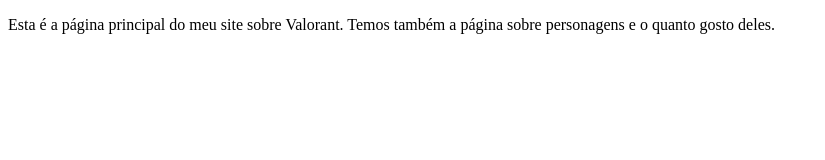
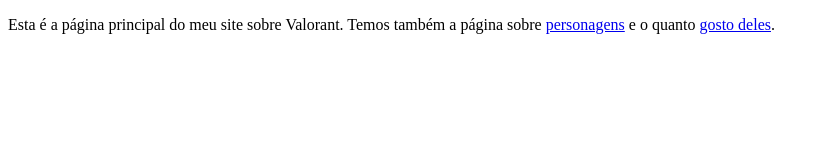
Before and after one commit to ufjf-dcc202/ufjf-dcc202-2023-3-b-atv5-jvribeiro207, a website: page index.html in a window 1280 px wide. Shown: the whole page, without its empty margins (0-825 px from the left). Drawn offline with Linux system fonts and the light colour scheme.

Commit message:
finaliza o index

```diff
--- a/index.html
+++ b/index.html
@@ -7,7 +7,7 @@
 </head>
 <body>
     <p>Esta é a página principal do meu site sobre Valorant. Temos também a página
-        sobre personagens e o quanto gosto deles.
+        sobre <a href="personagens.html">personagens</a> e o quanto <a href="preferencias.html">gosto deles</a>.
     </p>
 </body>
 </html>
```
